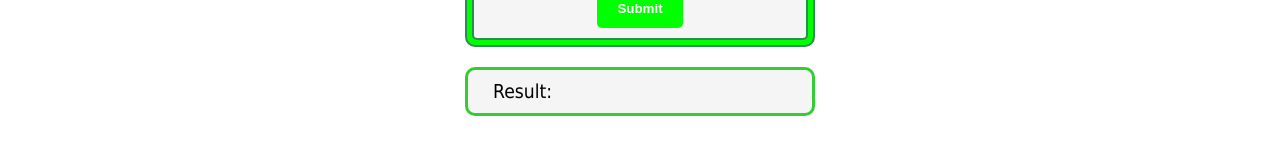
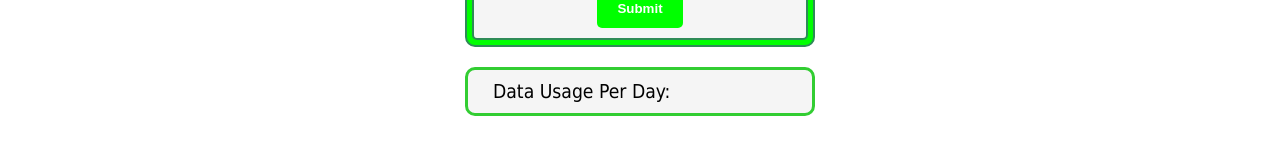
Before and after one commit to romrauq/mobile-data-budget-calculator, a plain HTML site: page index.html in a window 1280 px wide. Shown: the part 354-508 px from the top of the page. Drawn offline with Linux system fonts and the light colour scheme.

Commit message:
Modified output area markup

```diff
--- a/index.html
+++ b/index.html
@@ -80,7 +80,8 @@
 		</div>
 		<div class="output-area">
 			<p class="text-container">
-				Result: <span class="result-output" id="result-output"></span>
+				Data Usage Per Day:
+				<span class="result-output" id="result-output"></span>
 			</p>
 		</div>
 	</body>
```
